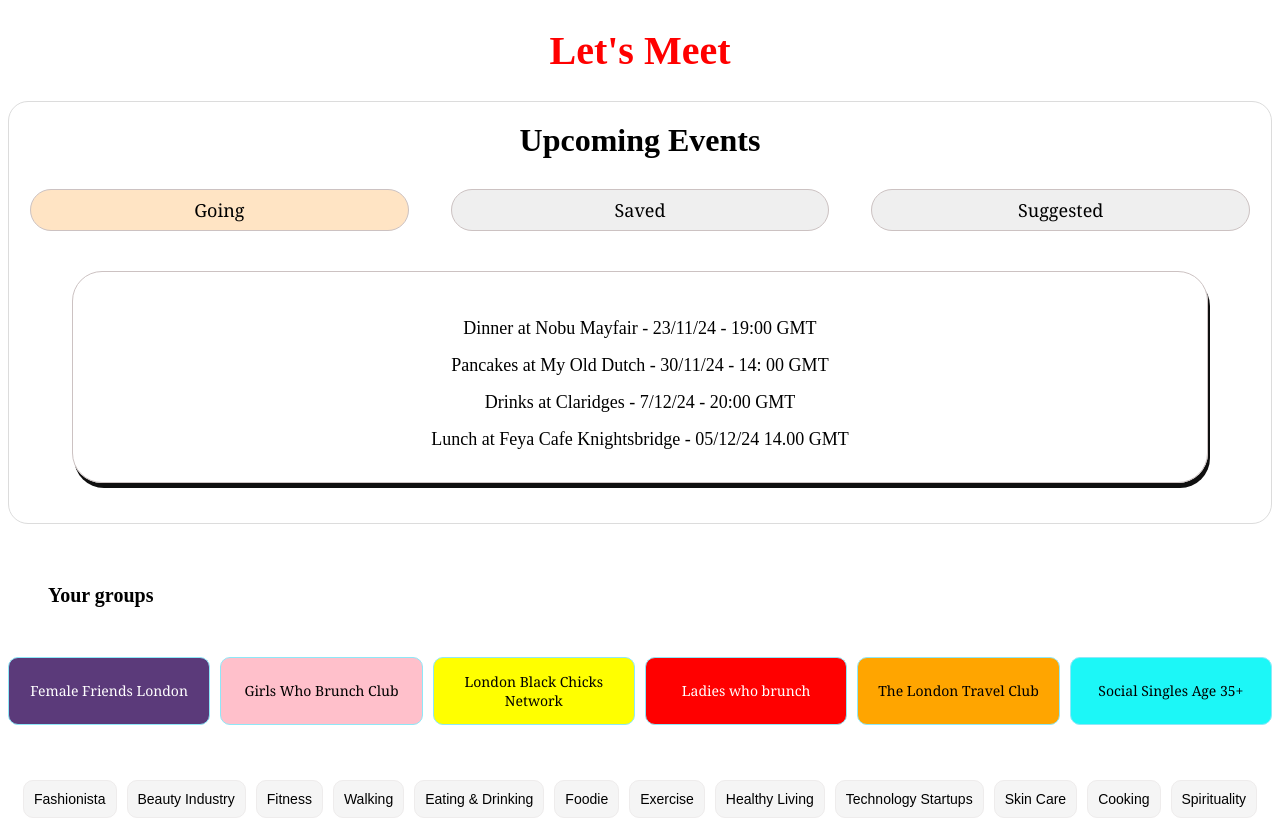
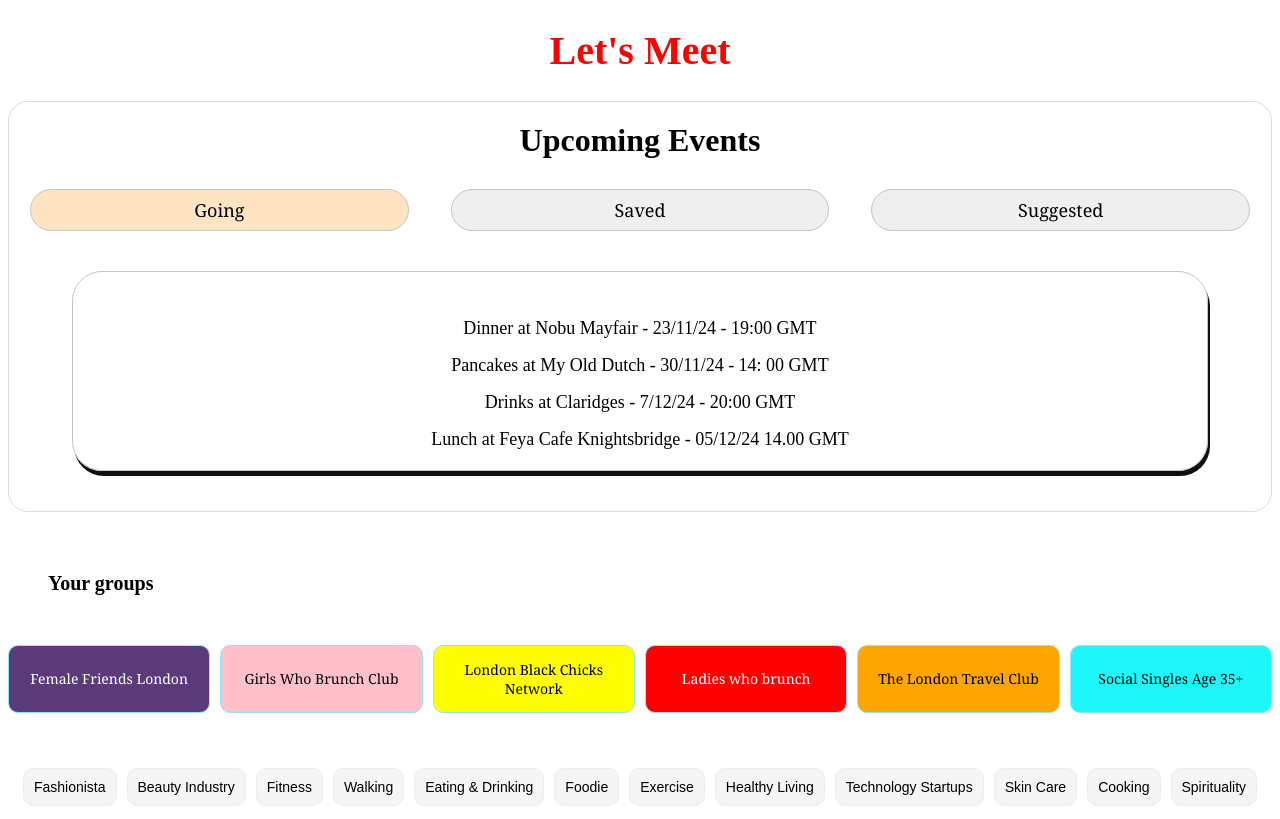
Before and after one commit to Nonyeah/Meet-Up-App, a React (Vite) app: page / in a window 1280 px wide. Shown: the top 819 px of the page. Built offline with nearby package versions, Linux system fonts and the light colour scheme.

Commit message:
adjusted css height of upcoming events

```diff
--- a/src/App.css
+++ b/src/App.css
@@ -50,7 +50,9 @@
 }
 
 .upcoming-events-category {
-  height: auto;
+  height: 200px;
+  overflow-y: scroll;
+  scrollbar-width: none;
   border: 1px ridge #ccc2c2;
   box-shadow: 2px 5px #0f0f0f;
   width: 90%;
```
